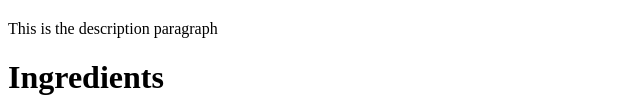
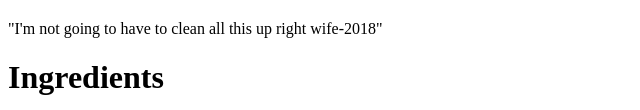
Before and after one commit to willhwiltjr/odin-recipes, a plain HTML site: page recipes/brisket.html in a window 1280 px wide. Shown: the part 680-790 px from the top of the page, without its empty margins (0-640 px from the left). Drawn offline with Linux system fonts and the light colour scheme.

Commit message:
add descriptions to webpages

```diff
--- a/recipes/brisket.html
+++ b/recipes/brisket.html
@@ -6,7 +6,7 @@
         <h1>Smoked Brisket</h1>
         <img src='images/brisket.jpeg' alt="tasty looking lasagne" width="500" height="600">
         <title>Smoked Brisket</title>
-        <p>This is the description paragraph</p>
+        <p>"I'm not going to have to clean all this up right wife-2018"</p>
     </head>
     <body>
     <h1><strong>Ingredients</strong></h1>
```
Also changed, not shown: recipes/GRC.html (+1 -1 lines), recipes/lasagna.html (+1 -1 lines).
